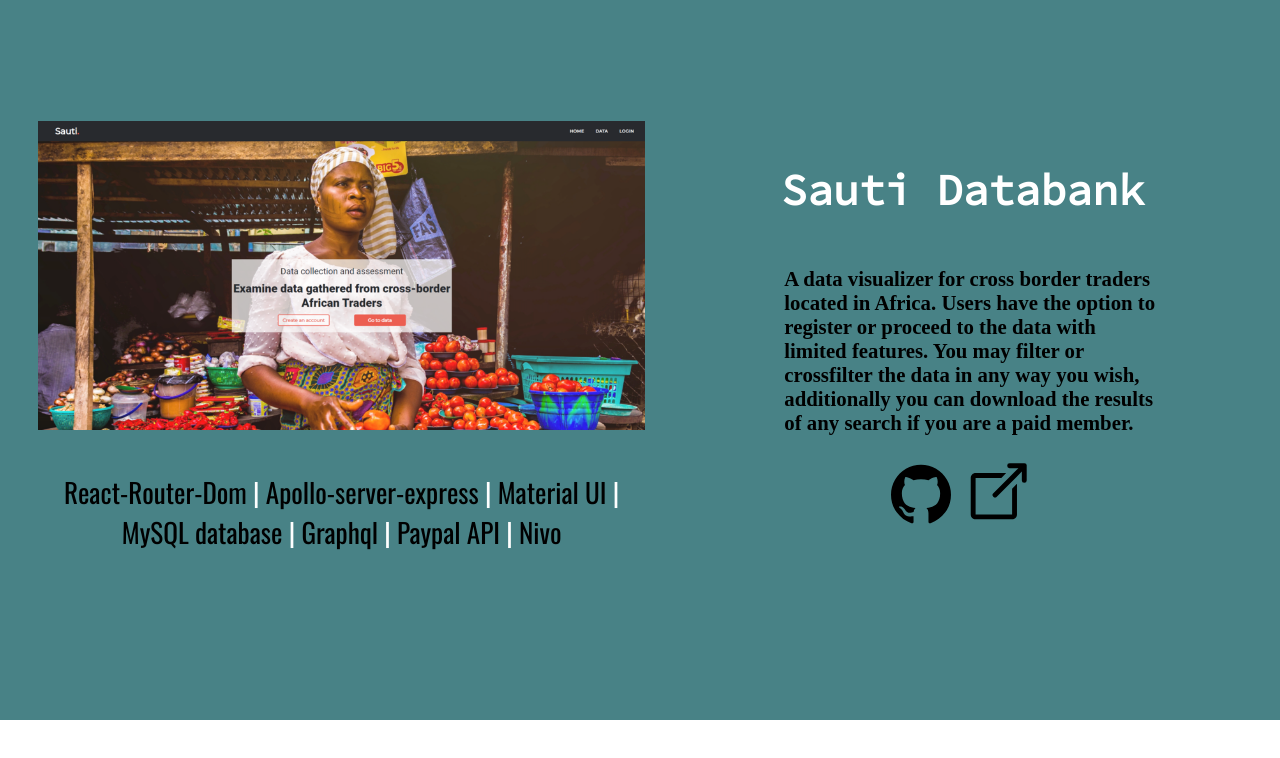
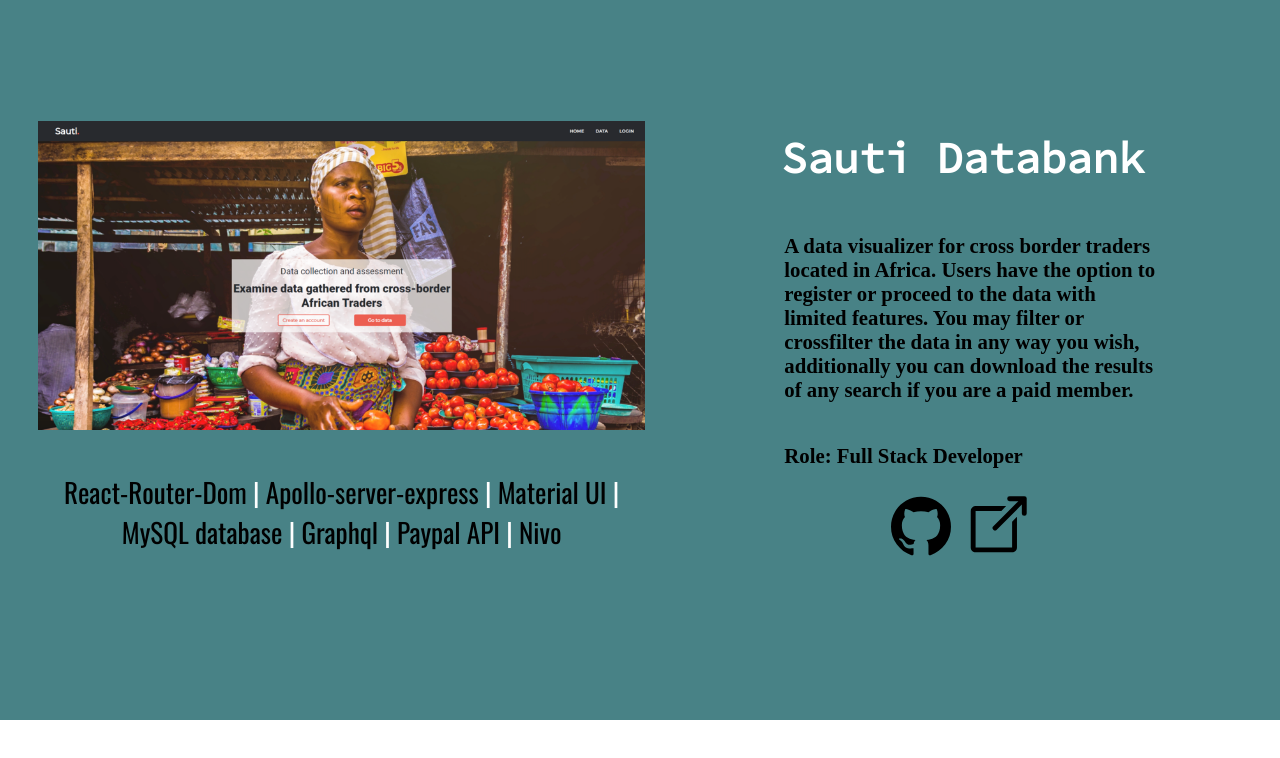
Before and after one commit to JoshHill15/portfolio-website-react, a React (Create React App) app in the folder portfolio/: page /work/sauti-project in a window 1280 px wide. Shown: the top 758 px of the page. Built offline with nearby package versions, Linux system fonts and the light colour scheme.

Commit message:
worked on third project

```diff
--- a/portfolio/src/projects/FirstProject.js
+++ b/portfolio/src/projects/FirstProject.js
@@ -66,6 +66,7 @@
           You may filter or crossfilter the data in any way you wish,
           additionally you can download the results of any search
              if you are a paid member.</StyledP>
+          <StyledP data-aos="fade-up">Role: Full Stack Developer</StyledP>
           <StyledButtonsDiv data-aos="fade-up">
             <a rel="noopener noreferrer" href="https://github.com/orgs/Lambda-School-Labs/teams/labs-21-sauti-data-bank" target="_blank"><StyledGitIMG src={githubSVG} /></a>
             <a rel="noopener noreferrer" target="_blank" href="https://www.databank.sautiafrica.org/"><StyledLinkIMG src={linkSVG} /></a>
@@ -179,7 +180,7 @@
 
   @media (max-width: ${thirdMediaQuery}){
     margin-left:0;
-    font-size:1.2rem;
+    font-size:1.1rem;
   }
 
   @media (max-width: ${fifthMediaQuery}){
--- a/portfolio/src/projects/SecondProject.js
+++ b/portfolio/src/projects/SecondProject.js
@@ -10,7 +10,7 @@
 const secondMediaQuery = "1240px"
 const thirdMediaQuery = "1000px"
 const fourthMediaQuery = "800px"
-const fifthMediaQuery = "720px"
+const fifthMediaQuery = "730px"
 const sixthMediaQuery = "370px"
 
 function SecondProject() {
@@ -76,6 +76,7 @@
           protection and safety to children, while parents can still ride the attractions that they're
           interested in.
         </StyledP>
+        <StyledP data-aos="fade-up">Role: Backend Developer</StyledP>
         <StyledButtonsDiv>
           <a rel="noopener noreferrer" href="https://github.com/Build-Week-Web26-Disney-Parents/BE" target="_blank"><StyledGitIMG src={githubSVG} data-aos="fade-up" /></a>
           <a rel="noopener noreferrer" target="_blank" href="https://disneyparent-5o9m3e76w.now.sh/"><StyledLinkIMG src={linkSVG} data-aos="fade-up" /></a>
@@ -94,7 +95,7 @@
 const IMGdiv = styled.div`
   height:70%;
   width:60%;
-  margin-left:3%;
+  margin-left:1%;
   padding-top:8%;
 
   @media (max-width: ${thirdMediaQuery}){
@@ -133,9 +134,12 @@
 
   @media (max-width: ${thirdMediaQuery}){
     width:100%;
-    height:100%;
+    height:95%;
     padding-top:0%;
   }
+
+
+
 `
 
 const StyledTechnologiesDiv = styled.div`
@@ -172,7 +176,7 @@
   @media (max-width: ${thirdMediaQuery}){
     width:90%;
     margin-left:5%;
-    font-size:1.2rem;
+    font-size:1.1rem;
 
   }
 
--- a/portfolio/src/projects/ThirdProject.js
+++ b/portfolio/src/projects/ThirdProject.js
@@ -5,6 +5,9 @@
 import 'aos/dist/aos.css'
 import githubSVG from "../images/github-logo.svg"
 import linkSVG from "../images/link.svg"
+
+const firstMediaQuery = "1000px"
+const secondMediaQuery = "600px"
 
 function ThirdProject() {
 
@@ -16,7 +19,7 @@
   return (
     <MainDiv>
       <IMGdiv data-aos="fade-up">
-        <a rel="noopener noreferrer" target="_blank" href="https://lendr-beige.now.sh/"><img src={lendr} alt="lendr img" /></a>
+        <a rel="noopener noreferrer" target="_blank" href="https://lendr-beige.now.sh/"><StyledIMG src={lendr} alt="lendr img" /></a>
         <StyledTechnologiesDiv>
           <span>GSAP </span>
           <StyledSpans>| </StyledSpans>
@@ -37,9 +40,11 @@
       </IMGdiv>
       <ContentDiv data-aos="fade-up">
         <StyledH1 data-aos="fade-up">Lendr</StyledH1>
+        <StyledAltIMG src={lendr} alt="lendr" />
         <StyledP data-aos="fade-up">A convenient application to keep track of items lent
         between people.
         </StyledP>
+        <StyledP data-aos="fade-up">Role: Frontend Developer</StyledP>
         <StyledButtonsDiv>
           <a rel="noopener noreferrer" href="https://github.com/JoshHill15/lendr" target="_blank"><StyledGitIMG src={githubSVG} data-aos="fade-up" /></a>
           <a rel="noopener noreferrer" target="_blank" href="https://lendr-beige.now.sh/"><StyledLinkIMG src={linkSVG} data-aos="fade-up" /></a>
@@ -52,17 +57,33 @@
 const MainDiv = styled.div`
   height:90vh;
   display:flex;
-  background: #767B91;
+  background: #C2948A;
 `
 const IMGdiv = styled.div`
   width:60%;
   padding-top:8%;
+
+  @media (max-width: ${firstMediaQuery}){
+    display:none;
+  }
 `
 
 const ContentDiv = styled.div`
   width:40%;
   height:70%;
   padding-top:10%;
+
+  @media (max-width: ${firstMediaQuery}){
+    width:100%;
+    padding-top:0%;
+  }
+
+`
+
+const StyledIMG = styled.img`
+  width:90%;
+  margin-left:2%;
+
 
 `
 
@@ -106,6 +127,10 @@
   width:30%;
   margin-left:37%;
 
+  @media (max-width: ${firstMediaQuery}){
+    width:20%;
+  }
+
 `
 
 const StyledGitIMG = styled.img`
@@ -120,4 +145,20 @@
 
 `
 
+
+const StyledAltIMG = styled.img`
+  display:none;
+
+  @media (max-width: ${firstMediaQuery}){
+    width:90%;
+    height:70%;
+    display:inline-block;
+  }
+
+  @media (max-width: ${secondMediaQuery}){
+    height:55%;
+  }
+
+`
+
 export default ThirdProject
```
